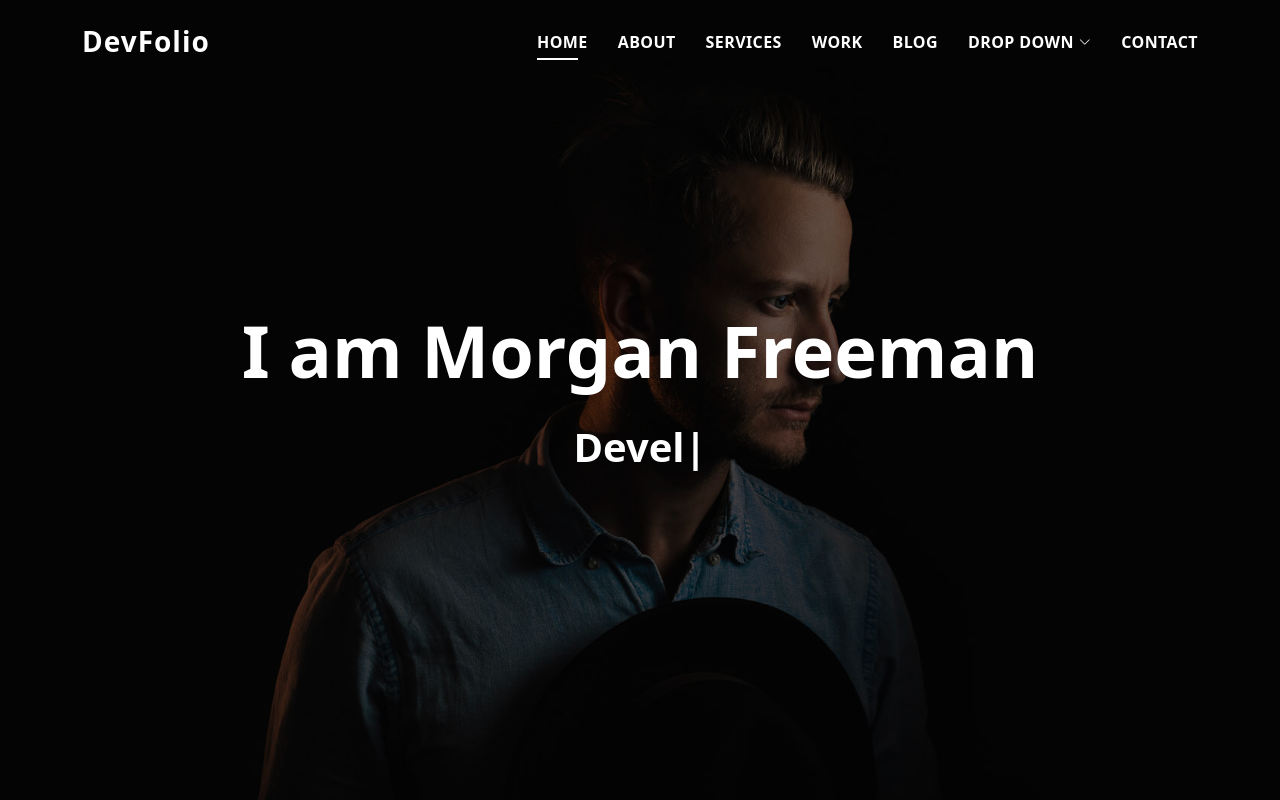
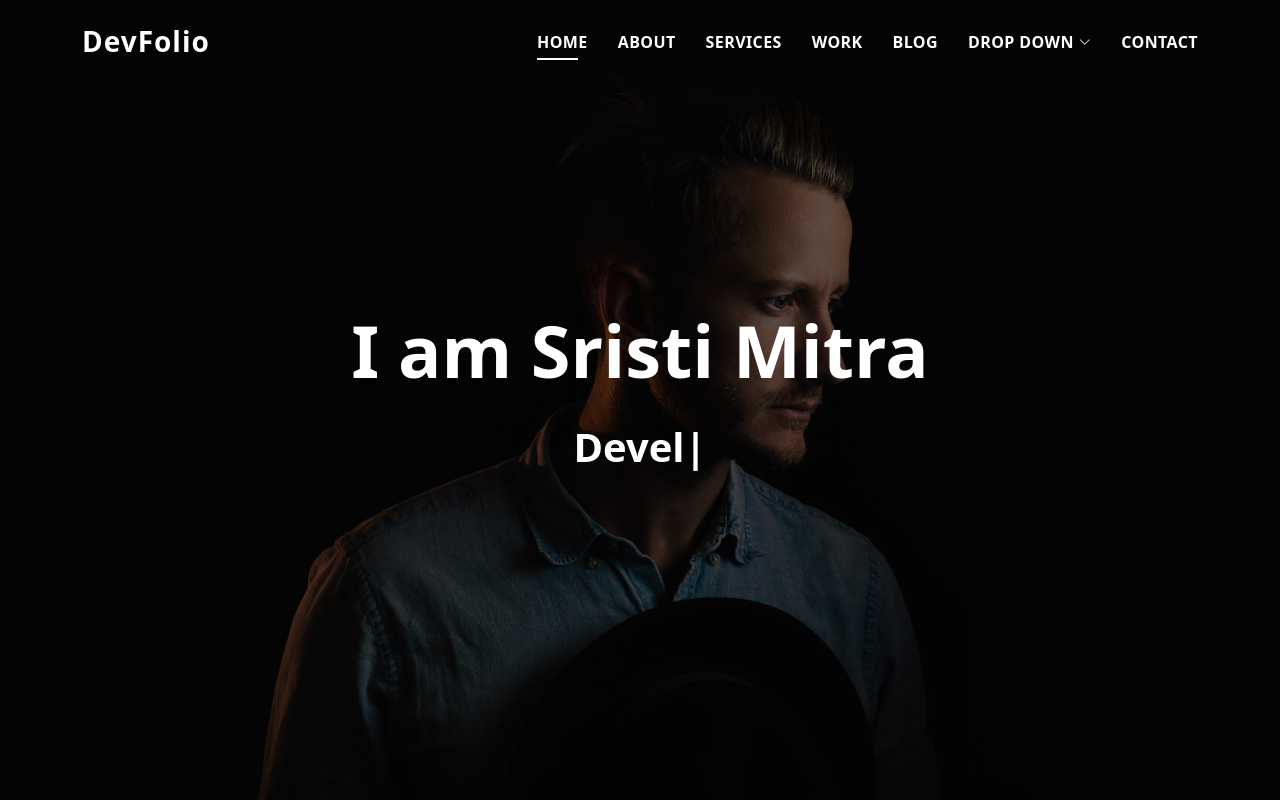
Before and after one commit to sristiM123/MyPortfolio, a plain HTML site: page index.html in a window 1280 px wide. Shown: the top 800 px of the page. Drawn offline with Linux system fonts and the light colour scheme.

Commit message:
name change

```diff
--- a/index.html
+++ b/index.html
@@ -79,7 +79,7 @@
       <div class="table-cell">
         <div class="container">
           <!--<p class="display-6 color-d">Hello, world!</p>-->
-          <h1 class="hero-title mb-4">I am Morgan Freeman</h1>
+          <h1 class="hero-title mb-4">I am Sristi Mitra</h1>
           <p class="hero-subtitle"><span class="typed" data-typed-items="Designer, Developer, Freelancer, Photographer"></span></p>
           <!-- <p class="pt-3"><a class="btn btn-primary btn js-scroll px-4" href="#about" role="button">Learn More</a></p> -->
         </div>
```
